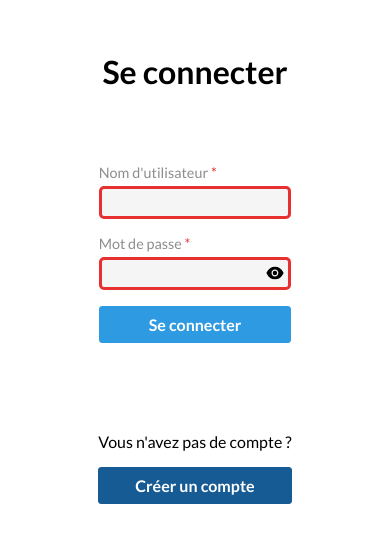
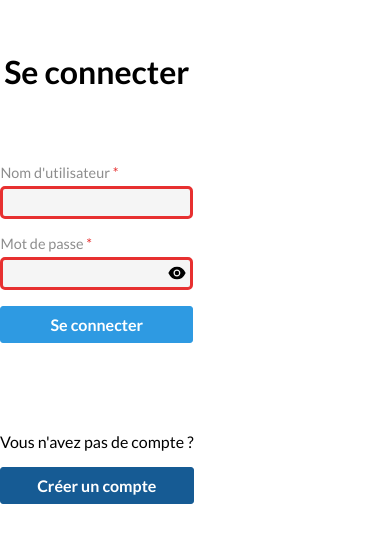
Before and after one commit to saidsay-so/chwitter, a React (Create React App) app in the folder client/: page /login in a window 390 px wide. Shown: the part 144-686 px from the top of the page. Built offline with nearby package versions, Linux system fonts and the light colour scheme.

Commit message:
fix(client): fix responsive container

```diff
--- a/client/src/layouts/MainLayout.css
+++ b/client/src/layouts/MainLayout.css
@@ -12,11 +12,6 @@ body,
 
 .main-layout main {
   display: flex;
-  overflow: hidden;
+  overflow: auto;
   flex: auto;
 }
-
-.main-layout main > * {
-  overflow: auto;
-  width: 100%;
-}
--- a/client/src/pages/EditProfile.tsx
+++ b/client/src/pages/EditProfile.tsx
@@ -25,8 +25,8 @@ export default function EditProfile() {
 	};
 
 	return (
+		<div className="responsive-container">
 			<div className="edit-profile">
-      <div className="responsive-container">
 				<form
 					className="edit-form"
 					onSubmit={(e) => {
--- a/client/src/pages/HomeFeed.css
+++ b/client/src/pages/HomeFeed.css
@@ -1,3 +1,8 @@
+.home-feed {
+	display: flex;
+	flex-direction: column;
+}
+
 .home-feed .home-message-area {
   margin: 2rem 0;
 }
--- a/client/src/pages/HomeFeed.tsx
+++ b/client/src/pages/HomeFeed.tsx
@@ -32,8 +32,8 @@ export default function HomeFeed() {
   }, []);
 
   return (
+      <div className="responsive-container">
     <div className="home-feed">
-      <div className="responsive-container">
         <div className="home-message-area">
           <MessageArea
             refArea={refMessageArea}
--- a/client/src/pages/Search.tsx
+++ b/client/src/pages/Search.tsx
@@ -39,8 +39,8 @@ export default function Search() {
 	);
 
 	return (
+		<div className="responsive-container">
 			<div className="search-page">
-      <div className="responsive-container">
 				<aside className="search-params-container">
 					<h2 className="search-params-title">Paramètres de recherche</h2>
 					<div>
--- a/client/src/pages/UserProfile.css
+++ b/client/src/pages/UserProfile.css
@@ -1,4 +1,4 @@
-.user-profile .responsive-container {
+.user-profile {
   display: flex;
   flex-direction: column;
   padding-top: 2rem;
--- a/client/src/pages/UserProfile.tsx
+++ b/client/src/pages/UserProfile.tsx
@@ -65,8 +65,8 @@ export default function UserProfile() {
 	};
 
 	return (
+		<div className="responsive-container">
 			<div className="user-profile">
-      <div className="responsive-container">
 				{isLoading ? (
 					<LoadingPlaceholder />
 				) : (
--- a/client/src/pages/user/Messages.css
+++ b/client/src/pages/user/Messages.css
@@ -1,3 +1,5 @@
 .messages-container {
+	display: flex;
+	flex-direction: column;
   position: relative;
 }
```
Lines whose indentation alone changed are shown as unchanged.
